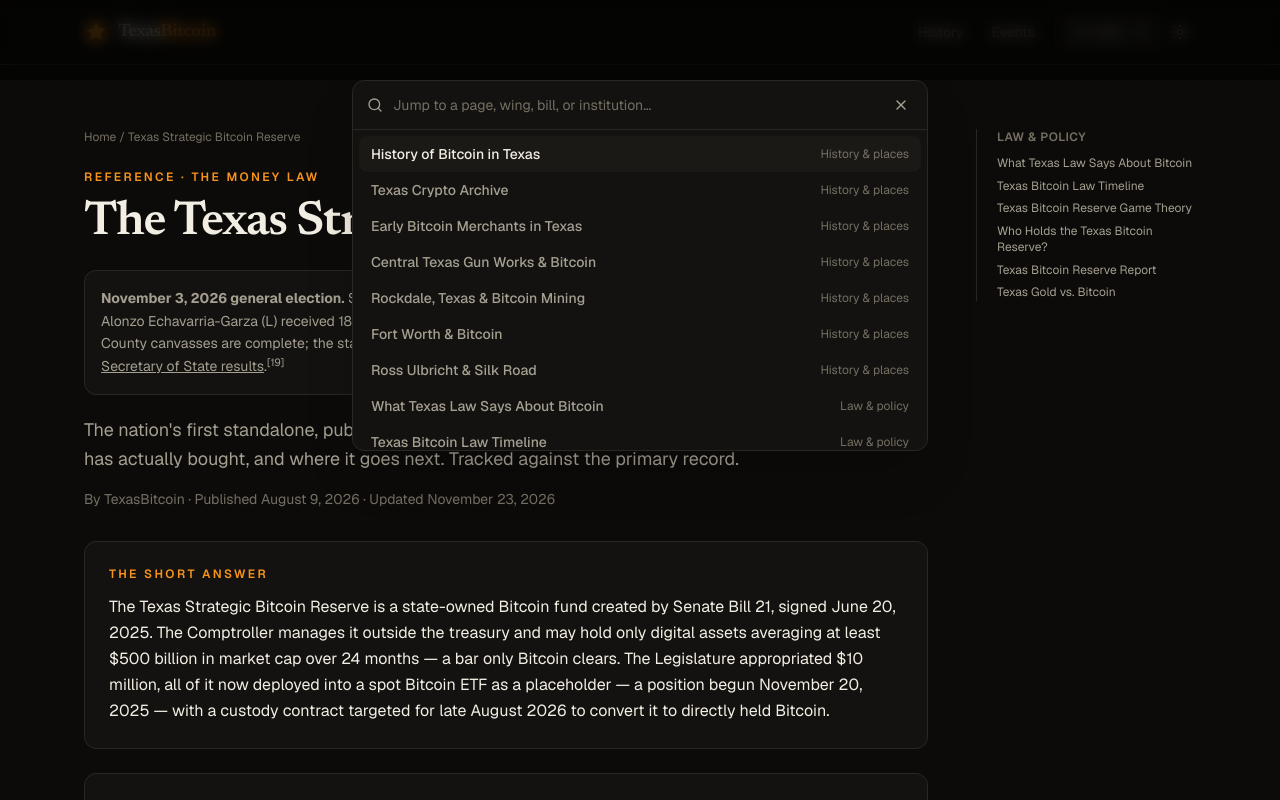
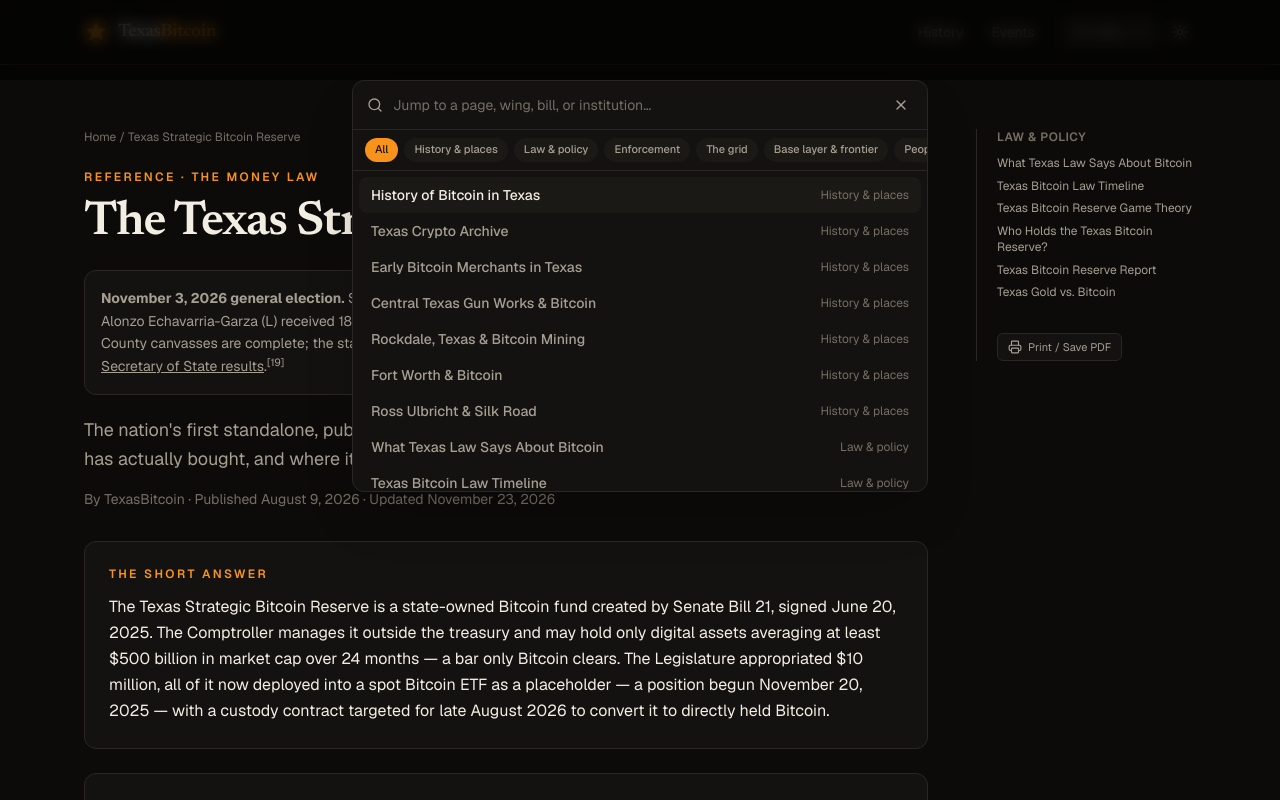
Before and after one commit to subtlyart/TexasBitcoin, a Next.js app: page /texas-strategic-bitcoin-reserve in a window 1280 px wide. Both pictures are taken after a click on the button "Search pages (Cmd+K)". Shown: the top 800 px of the page. Built offline with nearby package versions, Linux system fonts and the light colour scheme.

Commit message:
feat: add wing filter chips to Cmd+K and print button to ReadingRail (#92)

```diff
--- a/src/components/command-palette.tsx
+++ b/src/components/command-palette.tsx
@@ -5,9 +5,24 @@ import { useRouter } from "next/navigation";
 import { Search, X } from "lucide-react";
 import { siteIndex, type SiteIndexEntry } from "@/lib/site-index";
 
+const WINGS = [
+  "All",
+  "History & places",
+  "Law & policy",
+  "Enforcement",
+  "The grid",
+  "Base layer & frontier",
+  "People — office",
+  "People — Legislature",
+  "Institutions",
+  "Builders & culture",
+  "Reference",
+];
+
 export function CommandPalette() {
   const [open, setOpen] = useState(false);
   const [query, setQuery] = useState("");
+  const [wingFilter, setWingFilter] = useState("All");
   const [active, setActive] = useState(0);
   const inputRef = useRef<HTMLInputElement>(null);
   const router = useRouter();
@@ -45,14 +60,18 @@ export function CommandPalette() {
 
   const results = useMemo(() => {
     const q = query.trim().toLowerCase();
-    if (!q) return siteIndex.slice(0, 12);
-    return siteIndex
+    const pool =
+      wingFilter === "All"
+        ? siteIndex
+        : siteIndex.filter((item) => item.wing === wingFilter);
+    if (!q) return pool.slice(0, 14);
+    return pool
       .filter((item) => {
         const hay = `${item.title} ${item.wing} ${item.keywords ?? ""}`.toLowerCase();
         return hay.includes(q);
       })
       .slice(0, 14);
-  }, [query]);
+  }, [query, wingFilter]);
 
   function navigate(entry: SiteIndexEntry) {
     setOpen(false);
@@ -123,6 +142,26 @@ export function CommandPalette() {
               </button>
             </div>
 
+            <div className="flex gap-1.5 overflow-x-auto border-b border-border px-3 py-2">
+              {WINGS.map((w) => (
+                <button
+                  key={w}
+                  type="button"
+                  onClick={() => {
+                    setWingFilter(w);
+                    setActive(0);
+                  }}
+                  className={`shrink-0 rounded-full px-2.5 py-1 text-[11px] font-medium transition-colors ${
+                    wingFilter === w
+                      ? "bg-accent text-[#1a1206]"
+                      : "bg-surface-2 text-muted hover:text-foreground"
+                  }`}
+                >
+                  {w}
+                </button>
+              ))}
+            </div>
+
             <div className="max-h-80 overflow-y-auto p-1.5">
               {results.length === 0 ? (
                 <p className="px-3 py-6 text-center text-sm text-muted">
--- a/src/components/reading-rail.tsx
+++ b/src/components/reading-rail.tsx
@@ -3,6 +3,7 @@
 import { useEffect, useState } from "react";
 import Link from "next/link";
 import { usePathname } from "next/navigation";
+import { Printer } from "lucide-react";
 import { siteIndex } from "@/lib/site-index";
 
 interface HeadingItem {
@@ -99,6 +100,17 @@ export function ReadingRail({ wing }: { wing?: string }) {
             </ul>
           </div>
         )}
+
+        <div className="pt-2">
+          <button
+            type="button"
+            onClick={() => window.print()}
+            className="inline-flex items-center gap-1.5 rounded-md border border-border bg-surface px-2.5 py-1.5 text-[11px] text-muted transition-colors hover:bg-surface-2 hover:text-foreground"
+          >
+            <Printer className="h-3.5 w-3.5" />
+            Print / Save PDF
+          </button>
+        </div>
       </div>
     </aside>
   );
```
